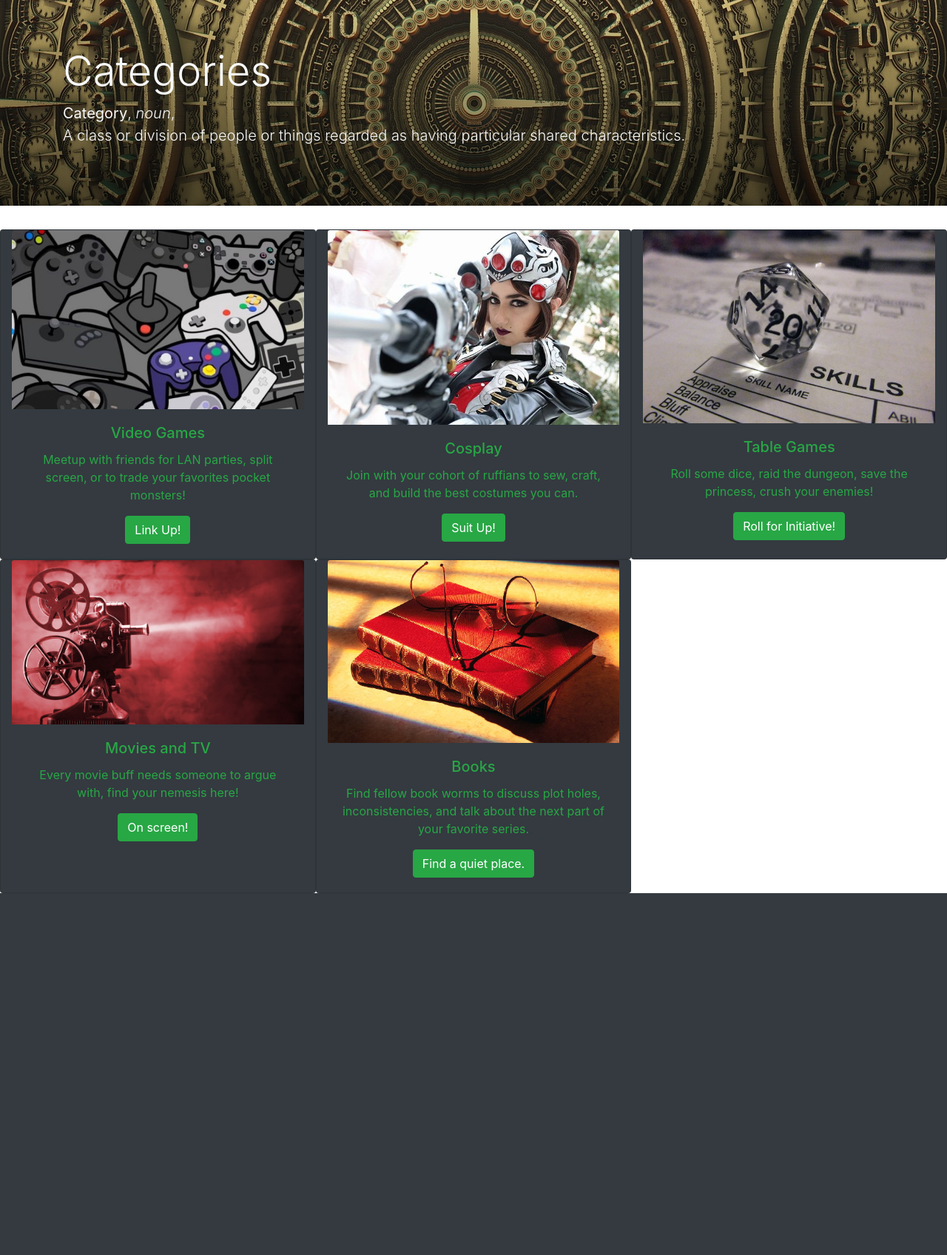
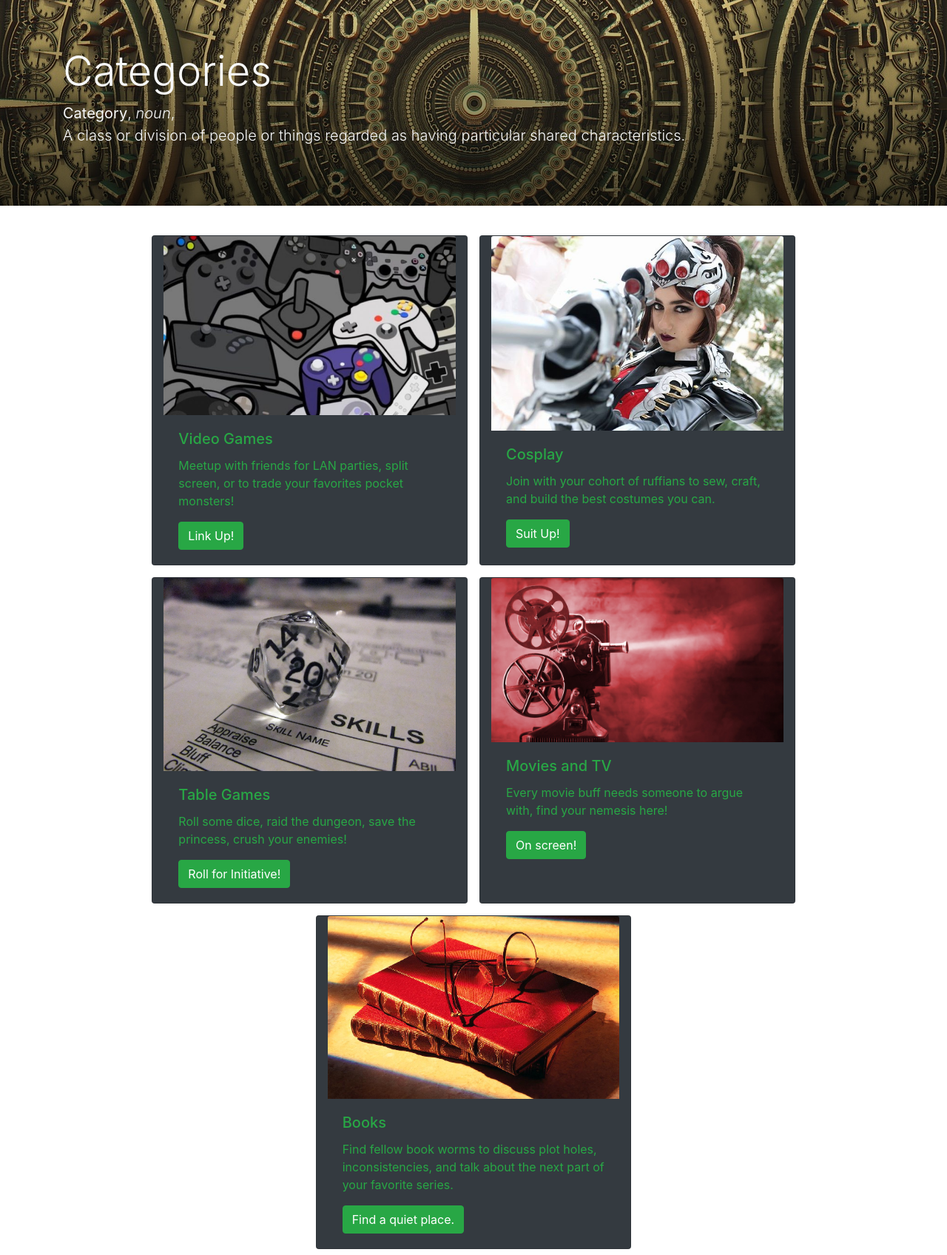
Before and after one commit to mpeseke/nerd-nook, a PHP site: page /static-ui/category.php in a window 1280 px wide. Shown: the part 57-1753 px from the top of the page at 74% size. Before the commit the page ends 1264 px from the top, so only its background shows below. Run offline with PHP 8.4, Linux system fonts and the light colour scheme; some libraries are stand-ins or nearby versions.

Commit message:
styling changes to bootstrap

```diff
--- a/static-ui/category.php
+++ b/static-ui/category.php
@@ -57,8 +57,8 @@
 
 		<!-- Card Categories -->
 
-		<div class="row mx-0 text-center">
-			<div class="card text-success bg-dark col-lg-4 col-md-6 col-sm-12">
+		<div class="row mx-0 justify-content-center">
+			<div class="card text-success bg-dark col-lg-4 col-md-6 col-sm-10 m-2">
 				<img class="card-img-top" src="content/controllers.jpg" alt="video games">
 				<div class="card-body">
 					<h5 class="card-title">Video Games</h5>
@@ -67,7 +67,7 @@
 				</div>
 			</div>
 
-			<div class="card text-success bg-dark col-lg-4 col-md-6 col-sm-12">
+			<div class="card text-success bg-dark col-lg-4 col-md-6 col-sm-10 m-2">
 				<img class="card-img-top" src="content/cosplay.jpg" alt="cosplay">
 				<div class="card-body">
 					<h5 class="card-title">Cosplay</h5>
@@ -76,7 +76,7 @@
 				</div>
 			</div>
 
-			<div class="card text-success bg-dark col-lg-4 col-md-6 col-sm-12">
+			<div class="card text-success bg-dark col-lg-4 col-md-6 col-sm-10 m-2">
 				<img class="card-img-top" src="content/dungeons.jpg" alt="table games">
 				<div class="card-body">
 					<h5 class="card-title">Table Games</h5>
@@ -84,10 +84,8 @@
 					<a href="#" class="btn btn-success">Roll for Initiative!</a>
 				</div>
 			</div>
-		</div>
 
-		<div class="row mx-0 text-center">
-			<div class="card text-success bg-dark col-lg-4 col-md-6 col-sm-12">
+			<div class="card text-success bg-dark col-lg-4 col-md-6 col-sm-10 m-2">
 				<img class="card-img-top" src="content/movies-tv.jpg" alt="movies">
 				<div class="card-body">
 					<h5 class="card-title">Movies and TV</h5>
@@ -96,7 +94,7 @@
 				</div>
 			</div>
 
-			<div class="card text-success bg-dark col-lg-4 col-md-6 col-sm-12">
+			<div class="card text-success bg-dark col-lg-4 col-md-6 col-sm-10 m-2">
 				<img class="card-img-top" src="content/books.jpg" alt="books">
 				<div class="card-body">
 					<h5 class="card-title">Books</h5>
@@ -105,6 +103,10 @@
 				</div>
 			</div>
 		</div>
+
+<!--		<div class="row mx-0 text-center">-->
+<!--			-->
+<!--		</div>-->
 
 <!--			<div class="card-deck">-->
 <!--				<div class="card-fluid col-lg-3 col-md-6 col-sm-12 bg-light my-2 mx-2 ml-auto">-->
```
